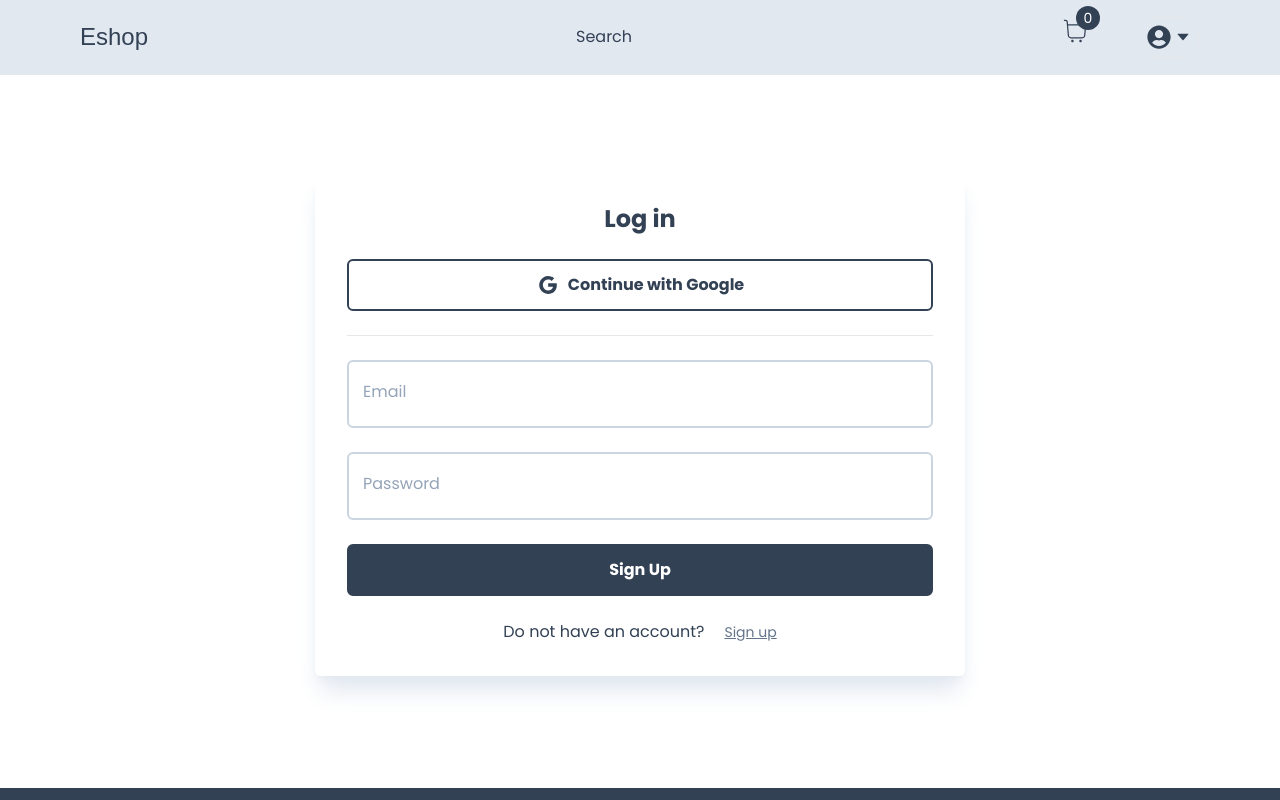
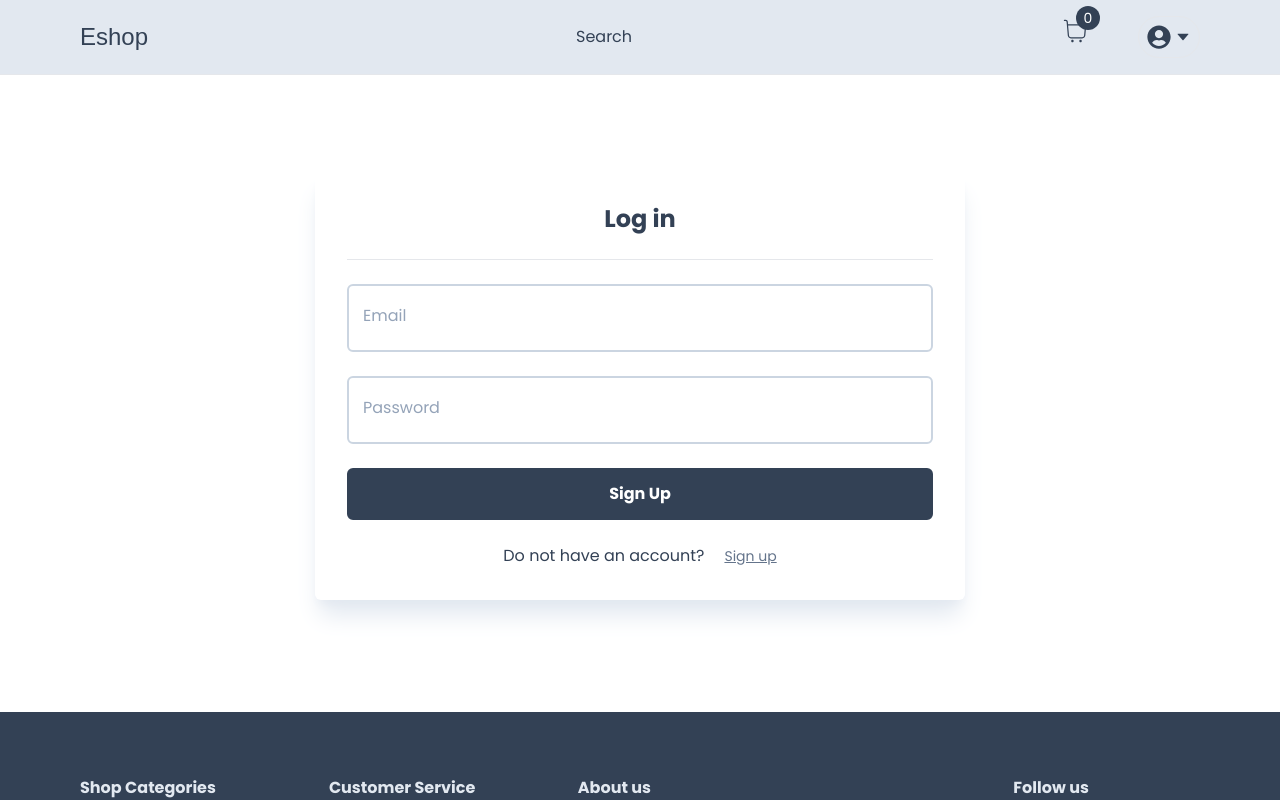
Before and after one commit to Merak1/e-commerce, a Next.js app: page /login in a window 1280 px wide. Shown: the top 800 px of the page. Built offline with nearby package versions, Linux system fonts and the light colour scheme; no server answers; a web font is replaced by a local one.

Commit message:
modified logins

```diff
--- a/app/login/LoginForm.tsx
+++ b/app/login/LoginForm.tsx
@@ -74,12 +74,12 @@ const LoginForm: React.FC<LoginFormProps> = ({ currentUser }) => {
   return (
     <>
       <Heading title="Log in" />
-      <Button
+      {/* <Button
         label="Continue with Google"
         outline
         icon={AiOutlineGoogle}
         onClick={handleSubmit(onSubmit)}
-      />
+      /> */}
       <hr className="bg-slate-300 w-full h-px" />
 
       <Input
--- a/app/register/RegisterForm.tsx
+++ b/app/register/RegisterForm.tsx
@@ -83,12 +83,12 @@ const RegisterForm: React.FC<RegisterFormProps> = ({ currentUser }) => {
   return (
     <>
       <Heading title="Sing up for E-shop" />
-      <Button
+      {/* <Button
         label="Sign up with Google"
         outline
         icon={AiOutlineGoogle}
         onClick={handleSubmit(onSubmit)}
-      />
+      /> */}
       <hr className="bg-slate-300 w-full h-px" />
       <Input
         id="name"
--- a/package.json
+++ b/package.json
@@ -13,6 +13,7 @@
     "@auth/prisma-adapter": "^1.0.6",
     "@emotion/react": "^11.11.1",
     "@emotion/styled": "^11.11.0",
+    "@mercadopago/sdk-react": "^0.0.15",
     "@mui/material": "^5.14.17",
     "@next-auth/prisma-adapter": "^1.0.7",
     "@prisma/client": "^5.6.0",
@@ -25,6 +26,7 @@
     "bcrypt": "^5.1.1",
     "eslint": "8.52.0",
     "eslint-config-next": "14.0.1",
+    "mercadopago": "^2.0.4",
     "moment": "^2.29.4",
     "mongodb": "^6.2.0",
     "next": "14.0.1",
```
Also changed, not shown: tsconfig.json (+7 -1 lines), 1 other file (tests, documents, lock files or other folders).
